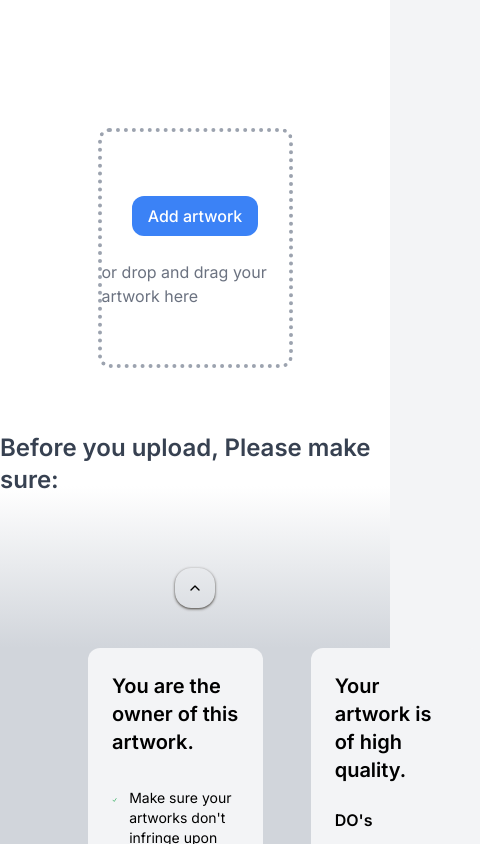
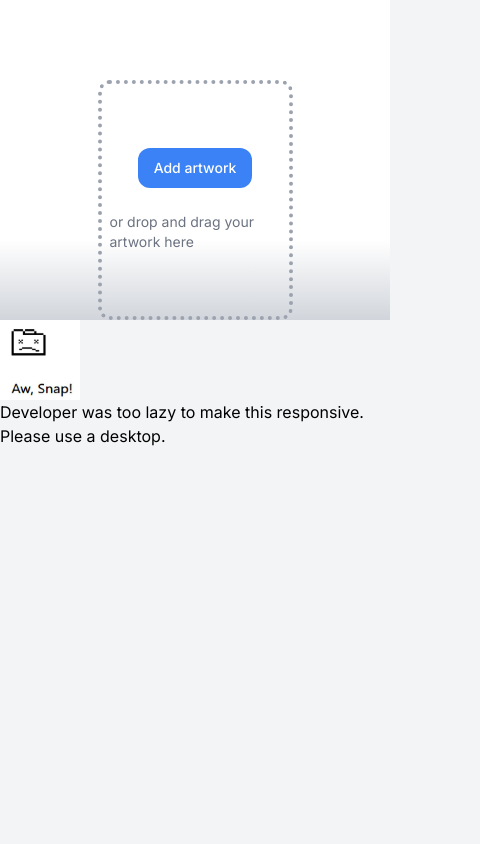
Before and after one commit to TusharPuri10/drippy-uploader, a Next.js app: page / in a window 390 px wide. Shown: the top 844 px of the page, 480 px wide, since content can reach past the window. Built offline with nearby package versions, Linux system fonts and the light colour scheme.

Commit message:
responsive

```diff
--- a/src/app/page.tsx
+++ b/src/app/page.tsx
@@ -44,17 +44,25 @@ export default function Home() {
 
   return (
     <div>
-      <div className="flex flex-col items-center pt-32 custom-shadow">
+      <div className="flex flex-col items-center md:pt-32 pt-20 custom-shadow">
         <Droparea />
+        <div className="hidden lg:block">
           <h2 className="mt-16 mb-2 text-2xl font-semibold text-gray-700"> Before you upload, Please make sure:</h2>
           <Button onClick={handleScrollDown} size="icon" className="mx-auto mt-16 mb-10 flex rounded-2xl hover:border-2 hover:border-stone-400 shadow shadow-stone-600">
             {(isScrolledToBottom)?(<ChevronUp className="h-4 w-4" />):(<ChevronDown className="h-4 w-4" />)}
           </Button>
         </div>
-      <div className="bg-gray-300 flex flex-row pb-6 px-16">
+      </div>
+      <div className="hidden lg:block">
+        <div className="bg-gray-300 flex flex-row pb-10 px-16">
           <Ownercard/>
           <Qualitycard/>
         </div>
       </div>
+      <div className="md:hidden">
+          <img src="/snap.png" alt="" className="w-20 h-20"/>
+          Developer was too lazy to  make this responsive. Please use a desktop.
+      </div>
+    </div>
   )
 }
--- a/src/app/uploads/page.tsx
+++ b/src/app/uploads/page.tsx
@@ -11,7 +11,7 @@ export default function Home() {
 
   return (
     <div className='flex justify-between p-4' onDoubleClick={()=>setSelectedArt("")}>
-      <div className={` ${selectedArtID==="" ? "grid grid-cols-6" : "grid grid-cols-4"} grid-flow-row`}>
+      <div className={` ${selectedArtID==="" ? "grid md:grid-cols-6 grid-cols-2" : "grid md:grid-cols-4 grid-cols-1"} grid-flow-row`}>
         {artworklist.map((artwork: artwork) => (
           <ArtworkCard key={artwork.id} {...artwork}/>
         ))}
--- a/src/components/ui/droparea.tsx
+++ b/src/components/ui/droparea.tsx
@@ -81,8 +81,8 @@ export const Droparea: React.FC = () => {
           <section>
           <div {...getRootProps()} className="flex flex-col items-center h-60 w-full border-4 border-gray-400 border-dotted rounded-xl">
               <input {...getInputProps()} />
-              <Button className="text-md bg-blue-500 hover:bg-blue-600 text-white mt-16 rounded-xl">Add artwork</Button>
-              <p className="mt-6 text-gray-500" >or drop and drag your artwork here</p>
+              <Button className="text-md bg-blue-500 hover:bg-blue-600 text-white text-sm mt-16 rounded-xl">Add artwork</Button>
+              <p className="mt-6 text-gray-500 text-sm px-2" >or drop and drag your artwork here</p>
           </div>
           </section>
       )}
```
Also changed, not shown: public/snap.png (added). Lines whose indentation alone changed are shown as unchanged.
